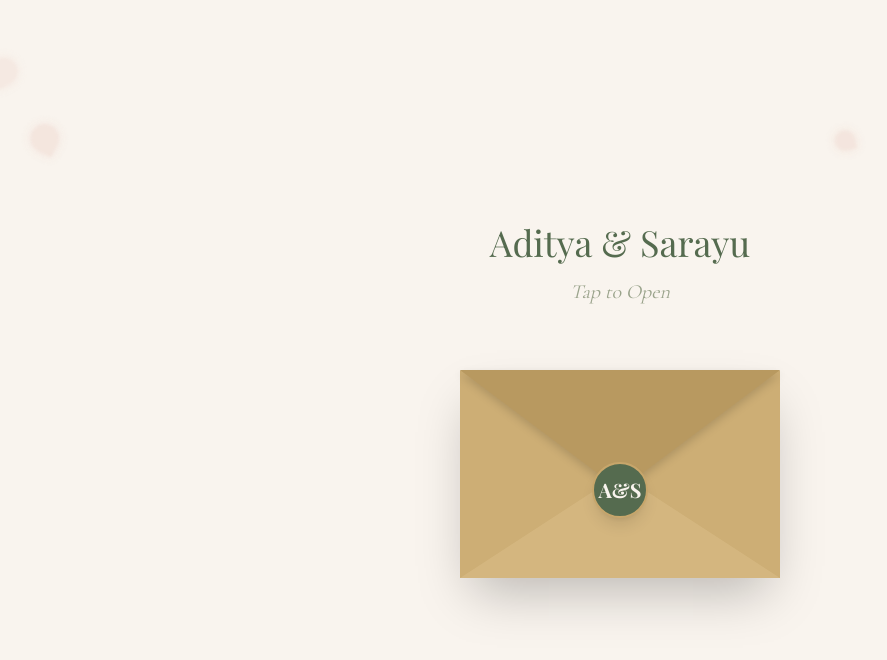
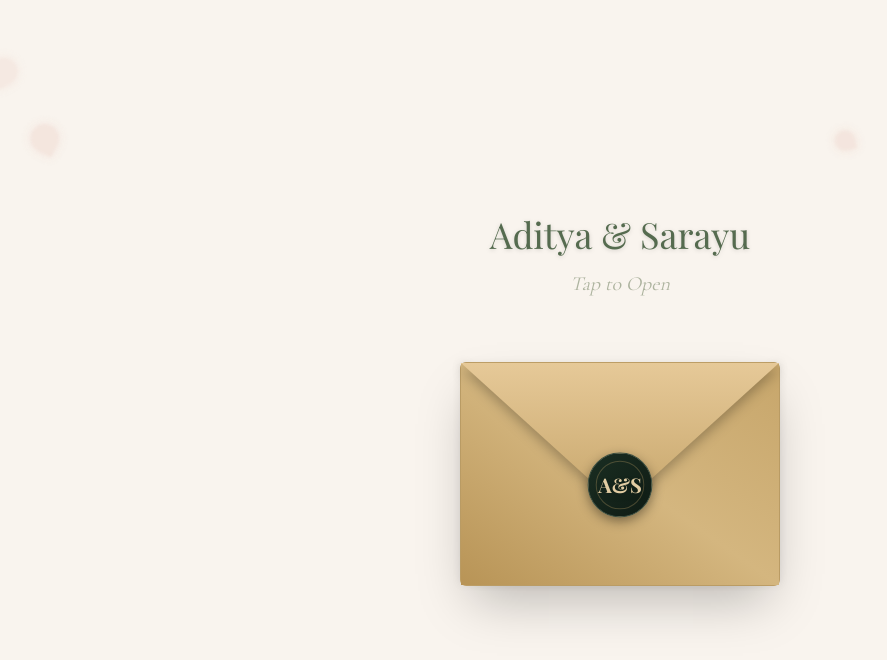
Before and after one commit to adityaok0/wedding_website, a Next.js app: page / in a window 1280 px wide. Shown: the top 660 px of the page, without its empty margins (20-907 px from the left). Built offline with nearby package versions, Linux system fonts and the light colour scheme; a web font is replaced by a local one.

Commit message:
gemini seal v1

```diff
--- a/src/components/welcome/Envelope.tsx
+++ b/src/components/welcome/Envelope.tsx
@@ -10,86 +10,127 @@ export function Envelope({ onOpen }: { onOpen: () => void }) {
   const handleOpen = () => {
     if (isOpen) return;
     setIsOpen(true);
-    setTimeout(onOpen, 1800); // Wait for open and slide up animation
+    // Extended timeout to allow the richer sequence to complete beautifully
+    setTimeout(onOpen, 2400);
   };
 
   return (
     <div className="relative min-h-screen bg-ivory flex flex-col items-center justify-center overflow-hidden">
       <FloatingPetals />
 
+      {/* Dynamic Title with depth blur */}
       <motion.div
         className="z-10 text-center mb-16"
-        animate={{ opacity: isOpen ? 0 : 1 }}
-        transition={{ duration: 0.5 }}
+        animate={{
+          opacity: isOpen ? 0 : 1,
+          filter: isOpen ? "blur(8px)" : "blur(0px)",
+          y: isOpen ? -20 : 0
+        }}
+        transition={{ duration: 0.8, ease: "easeOut" }}
       >
-        <h1 className="font-playfair text-4xl text-deep-forest mb-4">Aditya & Sarayu</h1>
-        <p className="font-cormorant text-xl text-sage-green italic">Tap to Open</p>
+        <h1 className="font-playfair text-4xl text-deep-forest mb-4 drop-shadow-sm">Aditya & Sarayu</h1>
+        <p className="font-cormorant text-xl text-sage-green italic opacity-80">Tap to Open</p>
       </motion.div>
 
+      {/* 3D Perspective Container */}
       <motion.div
         className="relative cursor-pointer"
+        style={{ perspective: "1200px" }} // Adds real 3D depth to the flap rotation
         onClick={handleOpen}
-        whileHover={{ scale: 1.02 }}
-        whileTap={{ scale: 0.98 }}
-        animate={{ scale: isOpen ? 1.5 : 1, opacity: isOpen ? 0 : 1 }}
-        transition={{ duration: 1, delay: 0.8 }}
+        whileHover={{ scale: isOpen ? 1 : 1.03 }}
+        whileTap={{ scale: isOpen ? 1 : 0.98 }}
+        animate={{
+          scale: isOpen ? 1.8 : 1,
+          opacity: isOpen ? 0 : 1,
+          y: isOpen ? 40 : 0
+        }}
+        transition={{ duration: 1.2, delay: 1.4, ease: [0.25, 1, 0.5, 1] }}
       >
-        {/* Envelope Body */}
-        <div className="w-80 h-52 bg-[#C7A66B] rounded-sm shadow-2xl relative flex items-center justify-center">
+        {/* Envelope Body / Base */}
+        <div className="w-80 h-56 bg-gradient-to-br from-[#b89456] to-[#9c7b43] rounded-md shadow-2xl relative flex items-center justify-center border border-[#c4a46a]">
 
-          {/* Inner Letter peaking out */}
+          {/* Inner Envelope Shadow (makes it look empty inside) */}
+          <div className="absolute inset-2 bg-[#2a332c] rounded-sm opacity-20 shadow-inner" />
+
+          {/* The Letter inside */}
           <motion.div
-            className="absolute bottom-1 left-2 right-2 h-48 bg-[#F9F4EE] shadow-inner flex items-start justify-center pt-8 border border-[#E8E1D9]"
+            className="absolute bottom-2 left-3 right-3 h-48 bg-[#FDFBF7] shadow-[0_0_15px_rgba(0,0,0,0.15)] rounded-sm flex items-start justify-center pt-8 border border-[#E8E1D9] overflow-hidden"
             style={{ zIndex: 5 }}
             initial={{ y: 0 }}
-            animate={{ y: isOpen ? -80 : 0 }}
-            transition={{ duration: 0.8, delay: 0.4 }}
+            animate={{ y: isOpen ? -110 : 0 }}
+            // Spring gives it a heavy, realistic paper slide
+            transition={{ type: "spring", stiffness: 80, damping: 14, delay: 0.5 }}
           >
-            <div className="text-center">
-               <span className="font-playfair text-deep-forest text-xl border-b border-soft-gold pb-2 px-4">You are invited</span>
+            <div className="text-center w-full px-6">
+              <div className="w-full border-b border-soft-gold/40 pb-3 mb-3">
+                 <span className="font-playfair text-deep-forest text-xl tracking-wide uppercase">You are invited</span>
+              </div>
+              {/* Subtle dummy text lines for realism */}
+              <div className="space-y-2 px-4 opacity-30">
+                <div className="h-1 w-full bg-deep-forest rounded-full" />
+                <div className="h-1 w-5/6 bg-deep-forest rounded-full mx-auto" />
+                <div className="h-1 w-4/6 bg-deep-forest rounded-full mx-auto" />
+              </div>
             </div>
           </motion.div>
 
-          {/* Envelope Flap */}
+          {/* Top Flap Container (Handles Drop Shadow) */}
           <motion.div
-            className="absolute top-0 left-0 w-full h-full origin-top pointer-events-none"
-            style={{ zIndex: isOpen ? 4 : 20, transformStyle: "preserve-3d" }}
+            className="absolute top-0 left-0 w-full origin-top pointer-events-none"
+            style={{
+              zIndex: isOpen ? 4 : 20,
+              height: "65%",
+              filter: isOpen ? "none" : "drop-shadow(0px 6px 6px rgba(0,0,0,0.25))",
+              transformStyle: "preserve-3d"
+            }}
             initial={{ rotateX: 0 }}
             animate={{ rotateX: isOpen ? 180 : 0 }}
-            transition={{ duration: 0.8, ease: "easeInOut" }}
+            transition={{ duration: 0.7, delay: 0.2, ease: [0.2, 0.8, 0.2, 1] }}
           >
-            <div
-              className="absolute inset-0 w-0 h-0"
-              style={{
-                borderLeft: "160px solid transparent",
-                borderRight: "160px solid transparent",
-                borderTop: "120px solid #B89960", // Slightly darker soft-gold for shadow
-                filter: "drop-shadow(0px 4px 4px rgba(0,0,0,0.15))"
-              }}
-            />
+             {/* The Flap Shape */}
+             <div
+               className="w-full h-full bg-gradient-to-b from-[#e6c998] to-[#c7a66b]"
+               style={{ clipPath: "polygon(0 0, 100% 0, 50% 100%)" }}
+             />
           </motion.div>
 
-          {/* Envelope seal */}
+          {/* Envelope Pocket (Bottom & Sides) Container */}
+          <div
+            className="absolute inset-0 pointer-events-none"
+            style={{
+              zIndex: 10,
+              filter: "drop-shadow(0px -2px 4px rgba(0,0,0,0.1))"
+            }}
+          >
+             {/* The Pocket Shape */}
+            <div
+              className="w-full h-full bg-gradient-to-tr from-[#b89456] via-[#d4b67f] to-[#c7a66b]"
+              style={{ clipPath: "polygon(0 0, 50% 55%, 100% 0, 100% 100%, 0 100%)" }}
+            />
+          </div>
+
+          {/* Wax Seal */}
           <motion.div
-            className="absolute top-[120px] left-1/2 -translate-x-1/2 -translate-y-1/2 w-14 h-14 rounded-full bg-deep-forest flex items-center justify-center shadow-lg border-2 border-soft-gold"
+            className="absolute top-[55%] left-1/2 -translate-x-1/2 -translate-y-1/2 w-16 h-16 rounded-full bg-gradient-to-br from-[#1a2e22] to-[#0f1b14] flex items-center justify-center shadow-[0_4px_12px_rgba(0,0,0,0.4)] border border-[#3a4d40]"
             style={{ zIndex: 30 }}
-            animate={{ opacity: isOpen ? 0 : 1, scale: isOpen ? 0 : 1 }}
-            transition={{ duration: 0.3 }}
+            initial={{ scale: 1 }}
+            animate={
+              isOpen
+                ? { scale: [1, 1.3, 0], opacity: [1, 1, 0] }
+                : { scale: [1, 1.05, 1] } // Breathing effect when idle
+            }
+            transition={
+              isOpen
+                ? { duration: 0.4, ease: "anticipate" } // Satisfying pop before breaking
+                : { duration: 3, repeat: Infinity, ease: "easeInOut" }
+            }
           >
-            <span className="text-ivory font-playfair font-bold text-xl">A&S</span>
+            {/* Inner ring for stamped wax impression */}
+            <div className="w-12 h-12 rounded-full border border-soft-gold/30 flex items-center justify-center">
+              <span className="text-[#e2cda3] font-playfair font-bold text-xl drop-shadow-md">A&S</span>
+            </div>
           </motion.div>
 
-          {/* Envelope Bottom/Sides overlay */}
-          <div
-            className="absolute inset-0 w-0 h-0 pointer-events-none"
-            style={{
-              zIndex: 10,
-              borderLeft: "160px solid #CDAE75",
-              borderRight: "160px solid #CDAE75",
-              borderBottom: "104px solid #D4B67F",
-              borderTop: "104px solid transparent",
-            }}
-          />
         </div>
       </motion.div>
     </div>
```
